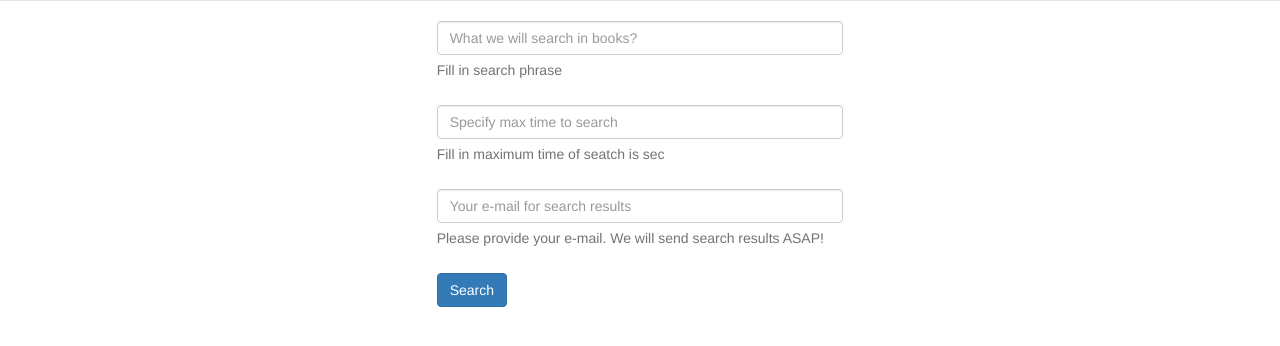
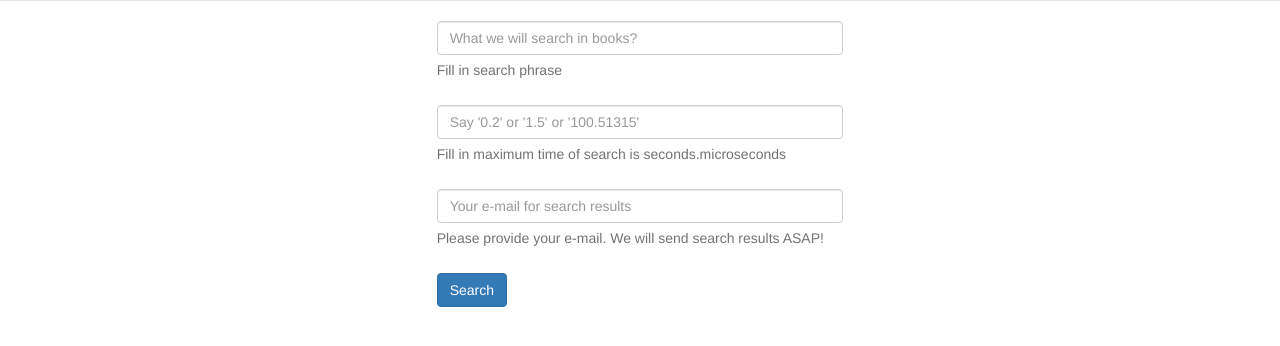
Before and after one commit to ronie2/book_search, a Python web app: template server/templates/search.jinja2 in a window 1280 px wide. Shown: the top 346 px of the page. Run offline with Jinja, Linux system fonts and the light colour scheme; the template is opened without the code that fills it, so the values that code supplies are empty; some libraries are stand-ins or nearby versions.

Commit message:
Some minor changes

```diff
--- a/server/server.py
+++ b/server/server.py
@@ -44,6 +44,12 @@ app.router.add_static("/css/", server_dir + "/templates/css")
 # App start logging
 logging.info(logger_msg["app_start"])
 
+# Info message about IP and port to console
+print("*" * 20 + " Server is running: " +
+      str(cfg["service"]["home"]["host"]) +":" +
+      str(cfg["service"]["home"]["port"]) + "*" * 20)
+
+
 # Server start
 web.run_app(app, host=cfg["service"]["home"]["host"],
             port=cfg["service"]["home"]["port"])
--- a/server/templates/search.jinja2
+++ b/server/templates/search.jinja2
@@ -25,9 +25,9 @@
         <div class="form-group">
             <label class="col-md-4 control-label" for="time"></label>
             <div class="col-md-4">
-                <input id="time" name="time" type="search" placeholder="Specify max time to search"
+                <input id="time" name="time" type="search" placeholder="Say '0.2' or '1.5' or '100.51315'"
                        class="form-control input-md">
-                <p id="serch-help" class="help-block">Fill in maximum time of seatch is sec</p>
+                <p id="serch-help" class="help-block">Fill in maximum time of search is seconds.microseconds</p>
             </div>
         </div>
 
```
